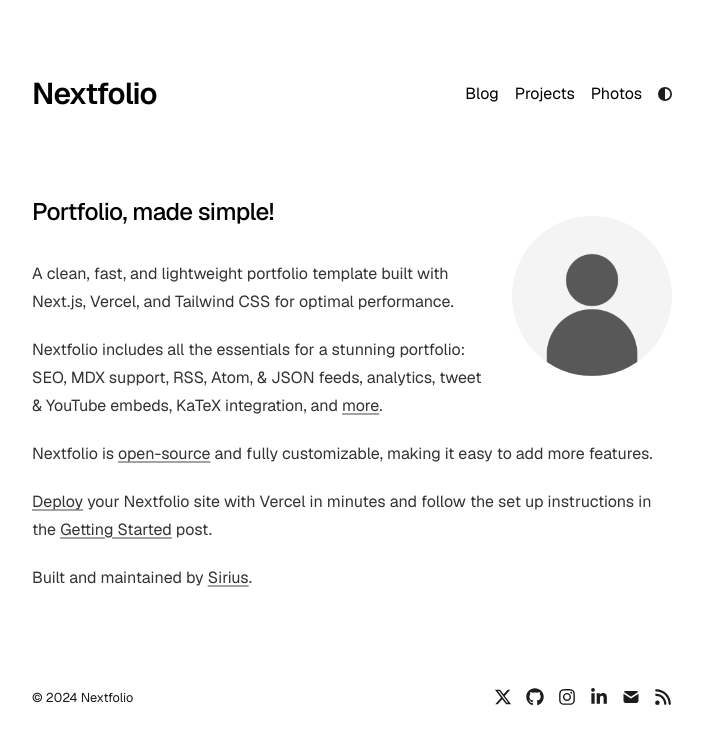
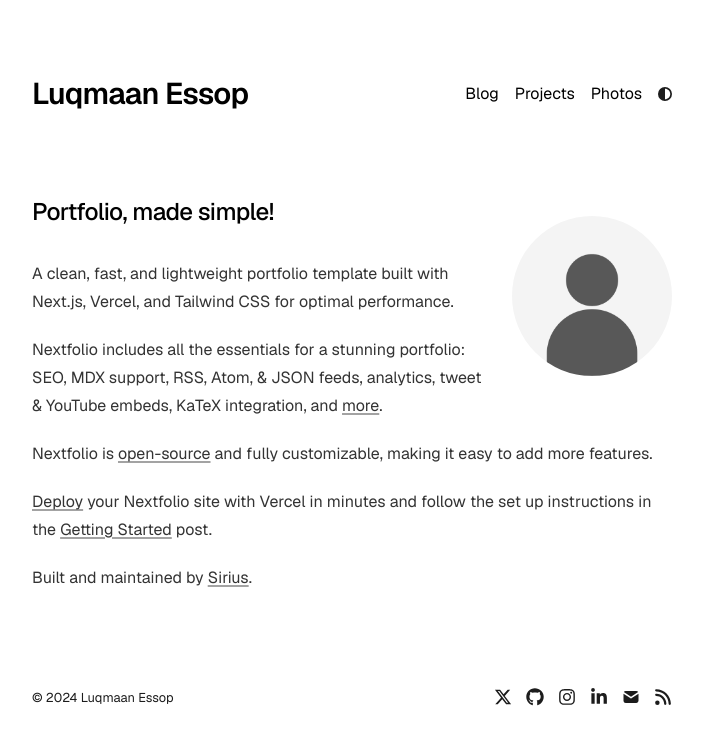
Before and after one commit to luqmaanessop/luqmaanessop.github.io, a Next.js app: page / in a window 1280 px wide. Shown: the top 744 px of the page, without its empty margins (288-991 px from the left). Built offline with nearby package versions, Linux system fonts and the light colour scheme.

Commit message:
chore: update config

```diff
--- a/app/config.ts
+++ b/app/config.ts
@@ -1,16 +1,13 @@
 export const metaData = {
   baseUrl: "https://nextfolio-template.vercel.app/",
-  title: "Nextfolio",
-  name: "Sirius",
+  title: "Luqmaan Essop",
+  name: "Luqmaan",
   ogImage: "/opengraph-image.png",
-  description:
-    "A clean, fast, and lightweight portfolio template built with Next.js, Vercel, and Tailwind CSS for optimal performance.",
+  description: "Personal website of Luqmaan Essop",
 };
 
 export const socialLinks = {
-  twitter: "https://x.com/1tssirius",
-  github: "https://github.com/1msirius/Nextfolio",
-  instagram: "https://www.instagram.com/",
-  linkedin: "https://www.linkedin.com/",
-  email: "mailto:example@gmail.com",
+  github: "https://github.com/luqmaanessop",
+  linkedin: "https://www.linkedin.com/in/luqmaanessop94/",
+  email: "mailto:essopluqmaan@gmail.com",
 };
```
